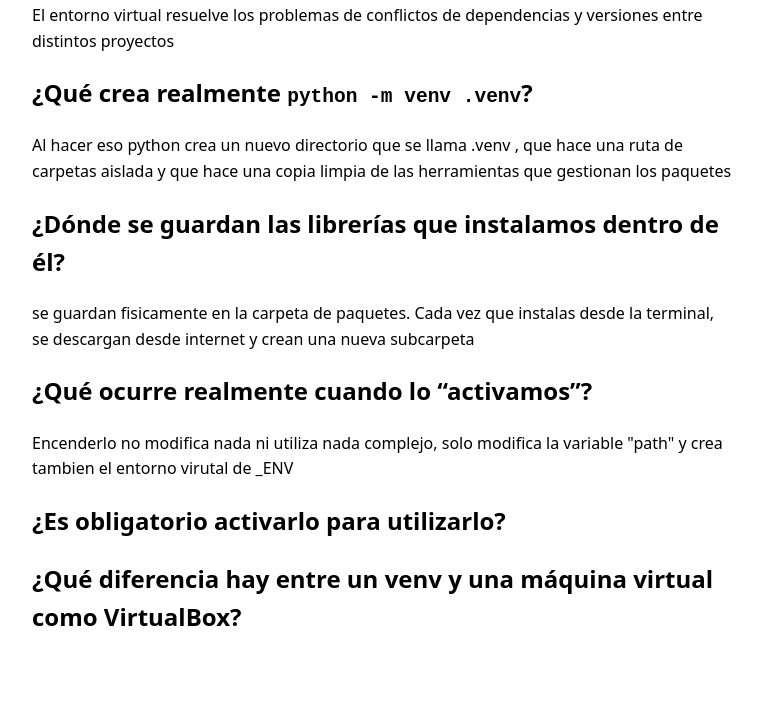
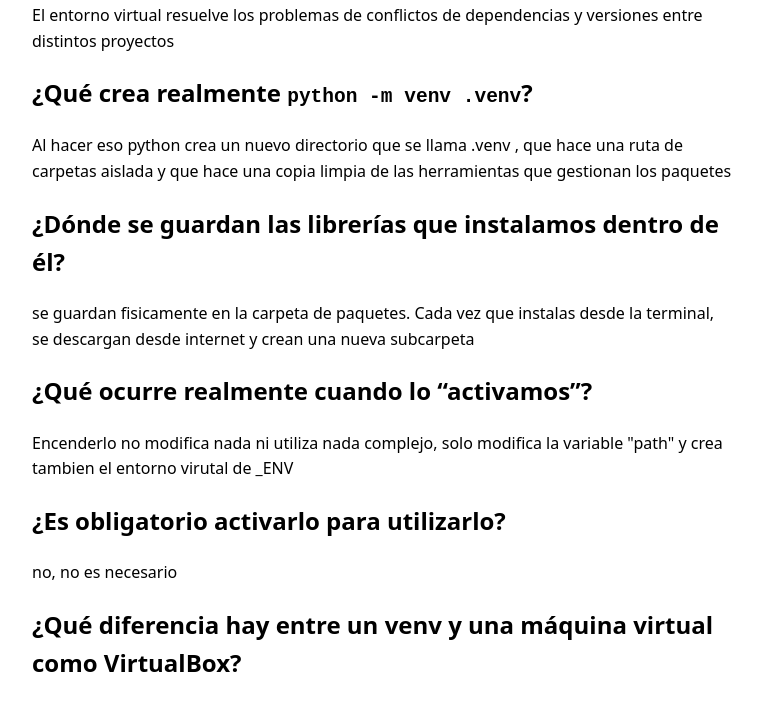
Before and after one commit to whitepeeves/Cosas-de-clases, a website: page public/index.html in a window 1280 px wide. Shown: the part 182-892 px from the top of the page, without its empty margins (258-1020 px from the left). Drawn offline with Linux system fonts and the light colour scheme.

Commit message:
Responder la quinta pregunta
Co-Authored-By: Claude Sonnet 5.5 <noreply@anthropic.com>
Claude-Session: https://claude.ai/code/session_01SSnuZbLsaxVoRVm9Xq2bV4

```diff
--- a/public/index.html
+++ b/public/index.html
@@ -21,6 +21,7 @@
     <p>Encenderlo no modifica nada ni utiliza nada complejo, solo modifica la variable "path" y crea tambien el entorno virutal de _ENV</p>
 
     <h2>¿Es obligatorio activarlo para utilizarlo?</h2>
+    <p>no, no es necesario</p>
 
     <h2>¿Qué diferencia hay entre un venv y una máquina virtual como VirtualBox?</h2>
   </main>
```
